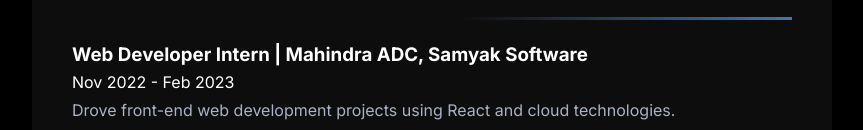
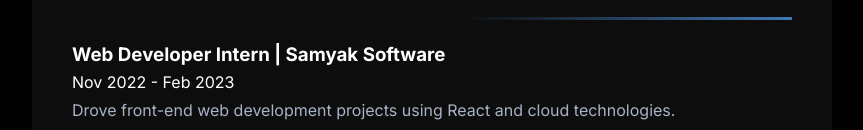
Before and after one commit to JYESHTHAPATIL/Portfolio, a plain HTML site: page index.html in a window 1280 px wide. Shown: the part 2438-2568 px from the top of the page, without its empty margins (208-1071 px from the left). Drawn offline with Linux system fonts and the light colour scheme.

Commit message:
Add files via upload

```diff
--- a/index.html
+++ b/index.html
@@ -267,7 +267,7 @@
                 manual effort.</li>
         </ul>
         <hr class="moving-line">
-        <h3>Web Developer Intern | Mahindra ADC, Samyak Software</h3>
+        <h3>Web Developer Intern | Samyak Software</h3>
         <p>Nov 2022 - Feb 2023</p>
         <ul>
             <li>Drove front-end web development projects using React and cloud technologies.</li>
```
